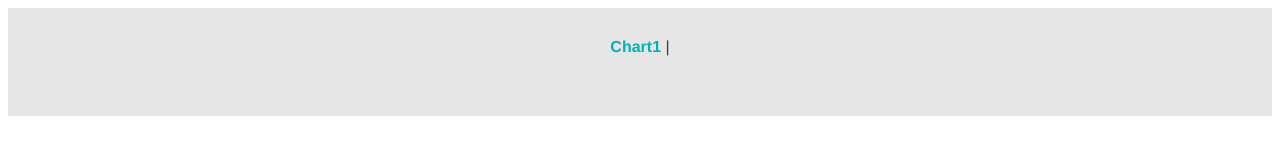
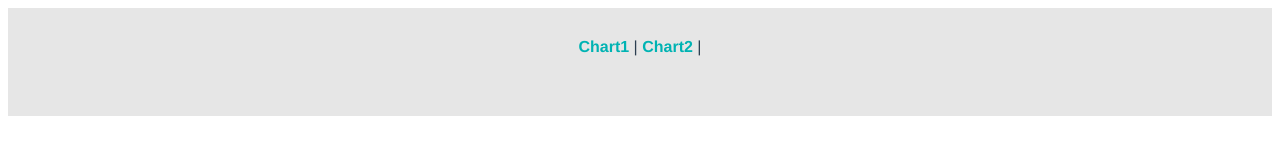
Before and after one commit to NeginSal/vue.js-Charts, a Vue app: page / in a window 1280 px wide. Shown: the top 160 px of the page. Built offline with nearby package versions, Linux system fonts and the light colour scheme; what vue-apexcharts, vue-fusioncharts would draw is missing.

Commit message:
add route for component chart2

```diff
--- a/src/App.vue
+++ b/src/App.vue
@@ -2,6 +2,7 @@
   <div id="app">
     <div id="nav">
       <router-link to="/chart1">Chart1</router-link> |
+      <router-link to="/chart2">Chart2</router-link> |
      </div>
 
      <div class="container">
--- a/src/router/index.js
+++ b/src/router/index.js
@@ -9,6 +9,11 @@ const routes = [
     path: '/chart1',
     name: 'Chart1',
     component: () => import('../views/Chart1.vue')
+  },
+  {
+    path: '/chart2',
+    name: 'Chart2',
+    component: () => import('../views/Chart2.vue')
   },
 
 
```
